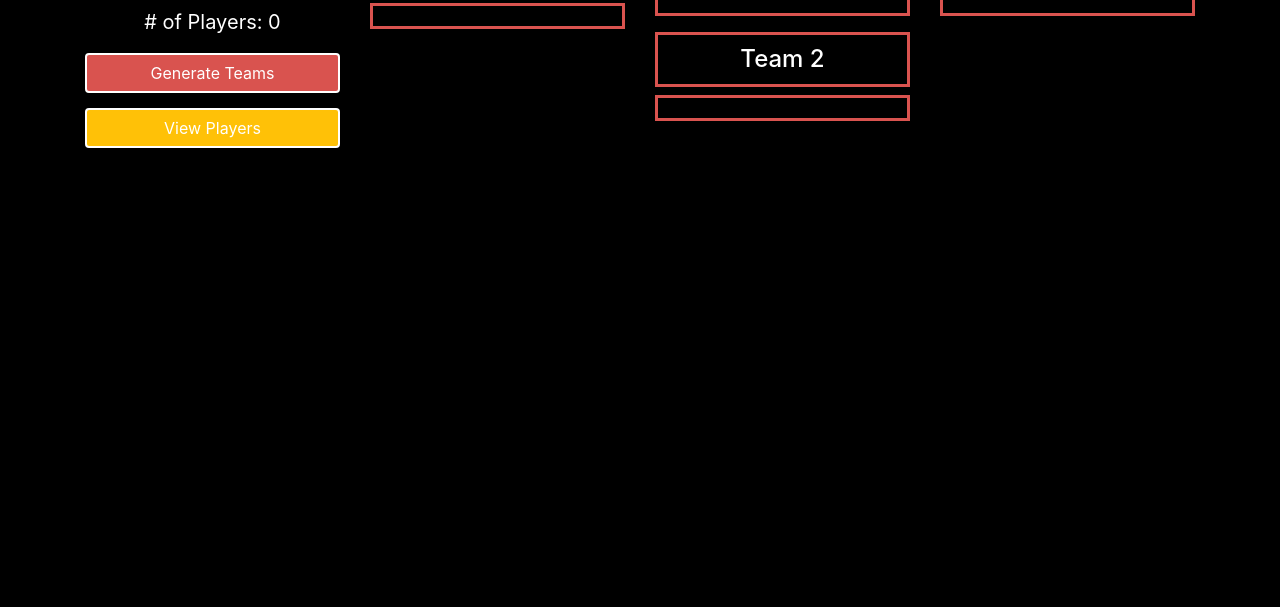
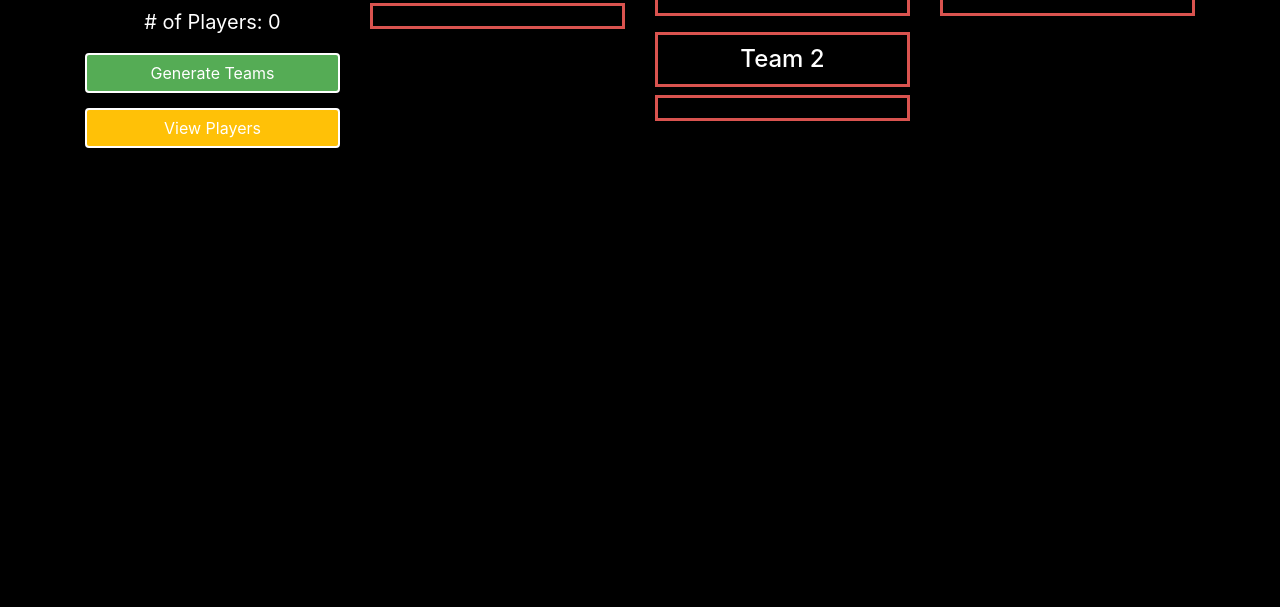
Before and after one commit to damparo/SummerClassic, a plain HTML site: page index.html in a window 1280 px wide. Shown: the part 193-800 px from the top of the page. Drawn offline with nearby package versions, Linux system fonts and the light colour scheme.

Commit message:
button color change'

```diff
--- a/styles.css
+++ b/styles.css
@@ -82,13 +82,13 @@ input[type="text"] {
   /* margin-left: 20px;
     margin-right: 20px; */
   color:white;
-  background-color: #d9534f;
+  background-color: #55ac55;
   border: 2px solid white;
 }
 #randomteams:hover {
   background-color: white;
   color: black;
-  border: 2.5px solid #d9534f;
+  border: 2.5px solid #55ac55;
 }
 .zenter {
   padding: 10px;
```
